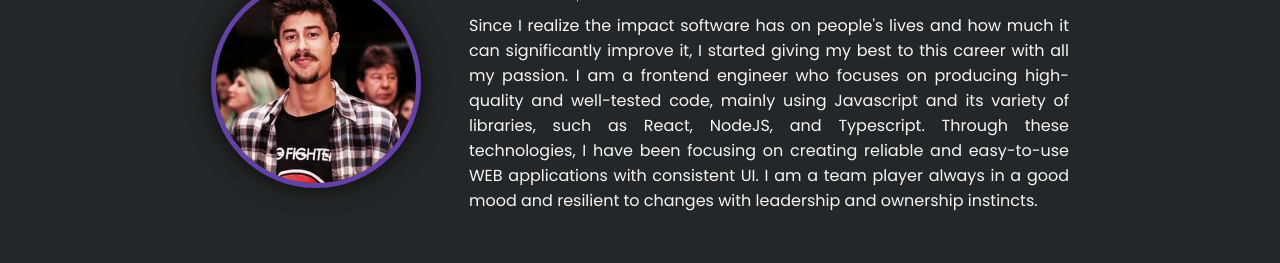
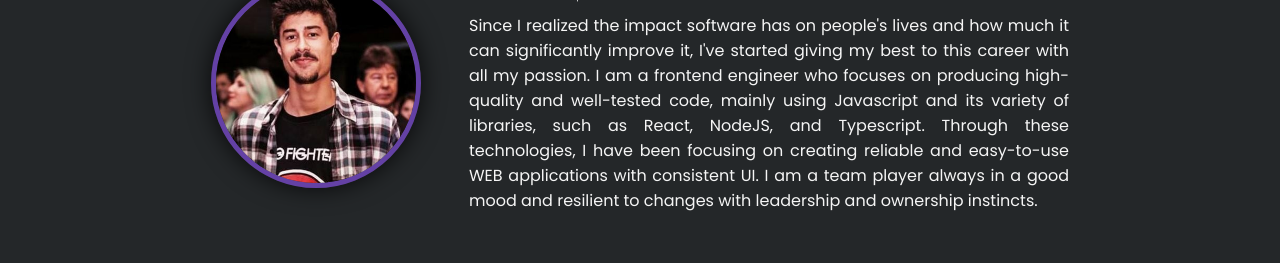
Before and after one commit to oicramps/portifolio, a Gatsby site: page / in a window 1280 px wide. Shown: the part 225-488 px from the top of the page. Built offline with nearby package versions, Linux system fonts and the light colour scheme; Gatsby itself is replaced by a stand-in of ours.

Commit message:
Fixes typo on about me content

```diff
--- a/src/components/Header/Header.jsx
+++ b/src/components/Header/Header.jsx
@@ -12,12 +12,12 @@
       <Title>Márcio Santos</Title>
       <SubTitle>Frontend Developer</SubTitle>
       <Description>
-        Since I realize the impact software has on people&apos;s lives and how much it can significantly improve it, I
-        started giving my best to this career with all my passion. I am a frontend engineer who focuses on producing
-        high-quality and well-tested code, mainly using Javascript and its variety of libraries, such as React, NodeJS,
-        and Typescript. Through these technologies, I have been focusing on creating reliable and easy-to-use WEB
-        applications with consistent UI. I am a team player always in a good mood and resilient to changes with
-        leadership and ownership instincts.
+        Since I realized the impact software has on people&apos;s lives and how much it can significantly improve it,
+        I&apos;ve started giving my best to this career with all my passion. I am a frontend engineer who focuses on
+        producing high-quality and well-tested code, mainly using Javascript and its variety of libraries, such as
+        React, NodeJS, and Typescript. Through these technologies, I have been focusing on creating reliable and
+        easy-to-use WEB applications with consistent UI. I am a team player always in a good mood and resilient to
+        changes with leadership and ownership instincts.
       </Description>
     </DescriptionContainer>
   </Container>
```
